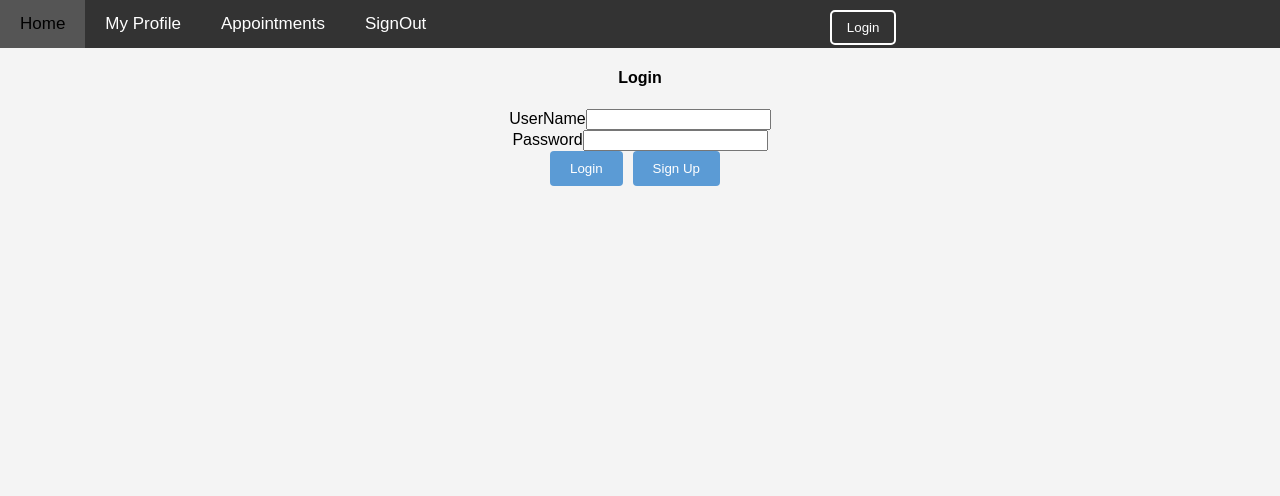
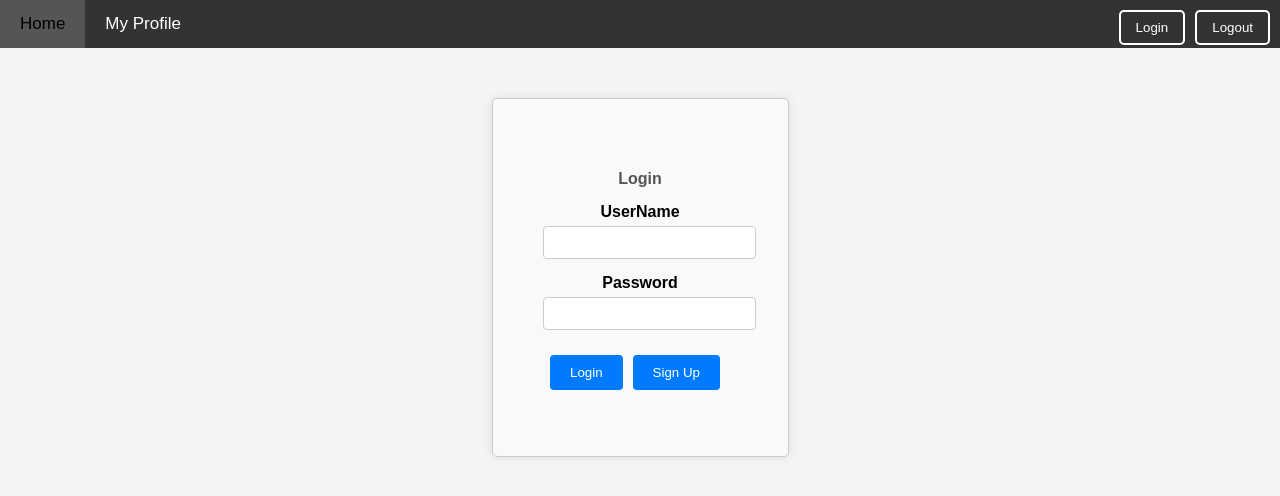
Before and after one commit to ChaliniPanditharathna/coach-connect, a Vue app: page / in a window 1280 px wide. Both pictures are taken after a click on the button "Login". Shown: the top 496 px of the page. Built offline with nearby package versions, Linux system fonts and the light colour scheme.

Commit message:
previous and upcomming appointment view in both instructor and client profiles

```diff
--- a/package.json
+++ b/package.json
@@ -12,6 +12,7 @@
     "bootstrap": "^5.3.3",
     "bootstrap-vue": "^2.23.1",
     "core-js": "^3.8.3",
+    "mitt": "^3.0.1",
     "vue": "^3.4.21",
     "vue-datepicker": "^1.3.0",
     "vue-router": "^4.3.0"
--- a/src/components/ClientHome.vue
+++ b/src/components/ClientHome.vue
@@ -2,7 +2,7 @@
   <div class="instructors-page">
     <h1>Instructors</h1>
     <div class="search-container">
-      <input type="text" v-model="searchQuery" placeholder="Search by city or expertise" class="search-input">
+      <input type="text" v-model="searchQuery" @input="fetchInstructors" placeholder="Search by city or expertise" class="search-input">
     </div>
     <table class="instructors-table">
       <thead>
@@ -18,7 +18,7 @@
         </tr>
       </thead>
       <tbody>
-        <tr v-for="instructor in filteredInstructors" :key="instructor.id">
+        <tr v-for="instructor in instructors" :key="instructor.id">
           <td>{{ instructor.fName }} {{ instructor.lName }}</td>
           <td>{{ instructor.email }}</td>
           <td>{{ instructor.unitNo }} {{ instructor.street }}, {{ instructor.city }} {{ instructor.postalCode }}</td>
@@ -33,7 +33,7 @@
             <span v-else class="no-availability">No availability information</span>
           </td>
           <td>{{ instructor.gender }}</td>
-          <td>    <button @click="openModal(instructor)" class="book-button">Book Appointment</button>
+          <td>   <button @click="openModal(instructor)" class="book-button" :disabled="instructor.appointmentBooked">Book Appointment</button>
 
          </td>
 
@@ -76,7 +76,8 @@ export default {
       isModalOpen: false,
       selectedInstructor: null,
       selectedTimeSlot: null,
-      timeSlots: []
+      timeSlots: [],
+      appointmentBooked:false
     };
   },
   created() {
@@ -84,8 +85,6 @@ export default {
   },
   methods: {
     fetchInstructors() {
-
-      // Ensure that your service method accepts the search query parameter
       if (!this.searchQuery) {
         InstructorService.getData()
           .then(response => {
@@ -99,10 +98,9 @@ export default {
             console.error("Error fetching instructors:", e);
           });
       } else {
-        InstructorService.getDataBySearch({ searchKey: this.searchQuery })
+        InstructorService.getDataBySearch( this.searchQuery  )
           .then(response => {
             if (response && response.data) {
-
               this.instructors = response.data.instructors;
             } else {
               console.error("Invalid response format:", response);
@@ -121,14 +119,9 @@ export default {
       this.isModalOpen = false;
     },
     bookAppointment() {
+      this.selectedInstructor.appointmentBooked = true;
       this.isModalOpen = false;
-    }
-  },
-  computed: {
-    filteredInstructors() {
-      return this.instructors.filter(instructor => {
-        return instructor.city.toLowerCase().includes(this.searchQuery.toLowerCase()) || instructor.expertise.toLowerCase().includes(this.searchQuery.toLowerCase());
-      });
+
     }
   }
 };
--- a/src/components/InstructorHome.vue
+++ b/src/components/InstructorHome.vue
@@ -57,9 +57,11 @@
       this.fetchAppointments();
     },
     methods: {
+
       fetchAppointments() {
-        const instructorId = this.getInstructorId();
-        console.log('instructorId ' + instructorId);
+        const userid = localStorage.getItem("userid");
+        const instructorId = 1;
+        console.log('instructorId ' + userid);
         AppointmentService.fetchInstructorAppointments(instructorId)
           .then(response => {
             this.appointments = response.data;
@@ -67,6 +69,7 @@
           .catch(error => {
             console.error('Error fetching appointments:', error);
           });
+
       },
       approveAppointment(appointmentId) {
         AppointmentService.approveAppointment(appointmentId)
--- a/src/components/NavBar.vue
+++ b/src/components/NavBar.vue
@@ -1,32 +1,73 @@
 <template>
   <nav class="navbar">
-    <a href="#home" class="nav-item">Home</a>
+    <a href="#home" v-if="!isLoggedIn" class="nav-item">Home</a>
+    <router-link  v-if="isLoggedIn && isLoggedClient " to="/clienthome" class="nav-item">Home</router-link>
+    <router-link  v-if="isLoggedIn && isLoggedInstructor " to="/instructorhome" class="nav-item">Home</router-link>
     <a href="#services" class="nav-item">My Profile</a>
-    <a href="#about" class="nav-item">Appointments</a>
-    <a href="#contact" class="nav-item">SignOut</a>
+    <router-link  v-if="isLoggedIn" to="/appointment" class="nav-item">Appointments</router-link>
+
     <div class="auth-buttons">
-        <button @click="goToLogin">Login</button>
-        <!-- This is a comment in HTML
-        <button @click="goToSignUp">SignUp</button>
-        -->
-
-      </div>
+      <button @click="goToLogin" :disabled="isLoggedIn" >Login</button>
+      <!-- <button @click="goToSignUp">Sign Up</button> -->
+      <button @click="logout" >Logout</button>
+    </div>
   </nav>
 </template>
 
 <script>
+import LoginService from "../services/LoginService";
+
 export default {
   name: 'NavBar',
-  // Any additional logic or data for your navbar can go here
+
+  data() {
+    return {
+      isLoggedIn: false ,
+      isLoggedInstructor:false,
+      isLoggedClient:false,
+    };
+  },
+  created() {
+    this.isLoggedIn = localStorage.getItem('isLoggedIn');
+    if( localStorage.getItem("userRole") == "ROLE_INSTRUCTOR"){
+        this.isLoggedInstructor= true;
+      }
+      if( localStorage.getItem("userRole") == "ROLE_CLIENT"){
+        console.log("Ima here")
+        this.isLoggedClient= true;
+      }
+  },
+
   methods: {
     goToLogin() {
-      // Define navigation to the login page
-       this.$router.push('/login');
+      this.$router.push('/login').then(() => {
+      this.isLoggedIn= localStorage.getItem("isLoggedIn");
+      if( localStorage.getItem("userRole") == "ROLE_INSTRUCTOR"){
+        this.isLoggedInstructor= true;
+      }
+      if( localStorage.getItem("userRole") == "ROLE_CLIENT"){
+        console.log("Ima here")
+        this.isLoggedClient= true;
+      }
+    });
     },
+    logout() {
+            LoginService.logout()
+                .then(response => {
+                    var user = response.data;
+                 alert(user.message);
+                 this.isLoggedIn = false;
+              this.$router.push('/');
+                })
+                .catch(e => {
+                    console.log(e.response.data);
+                });
+        },
     goToSignUp() {
       // Define navigation to the sign-up page
       // this.$router.push('/signup');
     },
+
   }
 };
 </script>
@@ -58,8 +99,12 @@ export default {
     text-align: left;
   }
 }
-.auth-buttons button {
-  margin-left: 10px;
+
+.auth-buttons {
+  float: right; /* Align button container to the right */
+}
+
+button {
   margin-top: 10px;
   padding: 8px 15px;
   border: 2px solid #fff; /* White border for the buttons */
@@ -70,7 +115,7 @@ export default {
   transition: all 0.2s ease-in-out;
 }
 
-.auth-buttons button:hover {
+button:hover {
   background-color: #fff;
   color: #000;
 }
--- a/src/components/UserLogin.vue
+++ b/src/components/UserLogin.vue
@@ -1,20 +1,20 @@
 <template>
     <!-- define the layout -->
-    <div>
+    <div class="login-container">
         <h4>Login</h4>
         <form>
-            <div>
+            <div class="form-group">
                 <label for="username">UserName</label>
                 <input type="text" id="username" v-model="userLoginRequest.username" />
             </div>
-            <div>
+            <div class="form-group">
                 <label for="password">Password</label>
                 <input type="password" id="password" v-model="userLoginRequest.password" />
             </div>
         </form>
 
-        <button type="submit" @click="login">Login</button>
-        <button type="submit" @click="signUp">Sign Up</button>
+        <button @click="login">Login</button>
+        <button @click="signUp">Sign Up</button>
         <p>{{ message }}</p>
     </div>
 </template>
@@ -35,11 +35,12 @@ export default {
             LoginService.login(this.userLoginRequest)
                 .then(response => {       // HttpStatus.OK
                     var user = response.data;
-                    console.log(user);
                     this.$router.push({name:"login"});
 
                       localStorage.setItem("userRole", user.roles);
+                      localStorage.setItem('isLoggedIn', true);
                       localStorage.setItem("userid", user.id);
+                      localStorage.setItem("isDone", true);
                  const userRole = localStorage.getItem("userRole");
 
 
@@ -58,6 +59,7 @@ export default {
                     this.message = e.response.data.message;
                     console.log(e.response.data);
                 });
+                this.$emit('loggedIn');
         },
         signUp() {
       // Logic when 'I am a Client' is clicked
@@ -71,9 +73,57 @@ export default {
 };
 </script>
 
-<style>
-.edit-form {
+
+<style scoped>
+.login-container {
     max-width: 300px;
     margin: auto;
+    margin-top: 50px;
+    padding: 50px;
+    border: 1px solid #ccc;
+    border-radius: 5px;
+    background-color: #f9f9f9;
+    text-align: center;
+}
+
+.form-group {
+    margin-bottom: 15px;
+}
+
+.login-container h4 {
+    display: block;
+    margin-bottom: 5px;
+    font-weight: bold;
+    color: #555;
+    font-size: 16px;
+    padding-bottom: 10px;
+}
+
+.form-group label {
+    display: block;
+    margin-bottom: 5px;
+    font-weight: bold;
+}
+
+.form-group input {
+    width: 100%;
+    padding: 8px;
+    border: 1px solid #ccc;
+    border-radius: 4px;
+}
+
+button {
+    padding: 10px 20px;
+    margin-top: 10px;
+    border: none;
+    border-radius: 4px;
+    cursor: pointer;
+    background-color: #007bff;
+    color: #fff;
+    transition: background-color 0.3s;
+}
+
+button:hover {
+    background-color: #0056b3;
 }
 </style>
--- a/src/router/index.js
+++ b/src/router/index.js
@@ -6,6 +6,8 @@ import UserRegistration from "../components/UserRegistration.vue";
 import InstructorHome from "../components/InstructorHome.vue";
 import ClientHome from "../components/ClientHome.vue";
 import AdminHome from "../components/AdminHome.vue";
+import AppointmentList from "../components/AppointmentList.vue";
+
 const routes = [
 
     {
@@ -57,6 +59,12 @@ const routes = [
         alias: "/instructor",
         name: "instructor",
         component: UserLogin
+    },
+    {
+        path: "/",
+        alias: "/appointment",
+        name: "appointment",
+        component: AppointmentList
     }
 ];
 
--- a/src/services/AppointmentService.js
+++ b/src/services/AppointmentService.js
@@ -2,9 +2,15 @@ import http from "../http-common.js";
 
 
 class AppointmentService {
-    saveAppointment(data){
+
+  getAppointment(searchKey, userid, userRole) {
+    console.log("searchKeysearchKeysearchKey muy", `/appointment/history?searchKey=${searchKey}&userId=${userid}&userRole=${userRole}`)
+    return http.get(`/appointment/history?searchKey=${searchKey}&userId=${userid}&userRole=${userRole}`);
+  }
+
+  saveAppointment(data) {
     console.log("data muy", data)
-        return http.post("/appointment",data);
+    return http.post("/appointment", data);
   }
   // POST http://localhost:8080/api/login
 
@@ -31,6 +37,8 @@ class AppointmentService {
   }
 
 
+
+
 }
 
 export default new AppointmentService();
--- a/src/services/InstructorService.js
+++ b/src/services/InstructorService.js
@@ -2,9 +2,9 @@ import http from "../http-common.js";
 
 class InstructorService {
     getDataBySearch(searchKey) {
-        const params = new URLSearchParams();
-        params.append('searchKey', searchKey);
-        return http.get("/instructor",{ params });
+
+        console.log('searchKey', searchKey);
+        return http.get(`/instructor?searchKey=${searchKey}`);
     }
     getData() {
         return http.get("/instructor");
--- a/src/services/LoginService.js
+++ b/src/services/LoginService.js
@@ -3,7 +3,14 @@ import http from "../http-common.js";
 
 class LoginService {
     login(data){
+        localStorage.setItem('isLoggedIn', true);
         return http.post("/login",data);
+    }
+
+
+    logout(){
+        localStorage.removeItem('isLoggedIn');
+        return http.post("/logout");
     }
     // POST http://localhost:8080/api/login
 
```
Also changed, not shown: 1 other file (tests, documents, lock files or other folders). Lines whose indentation alone changed are shown as unchanged.
